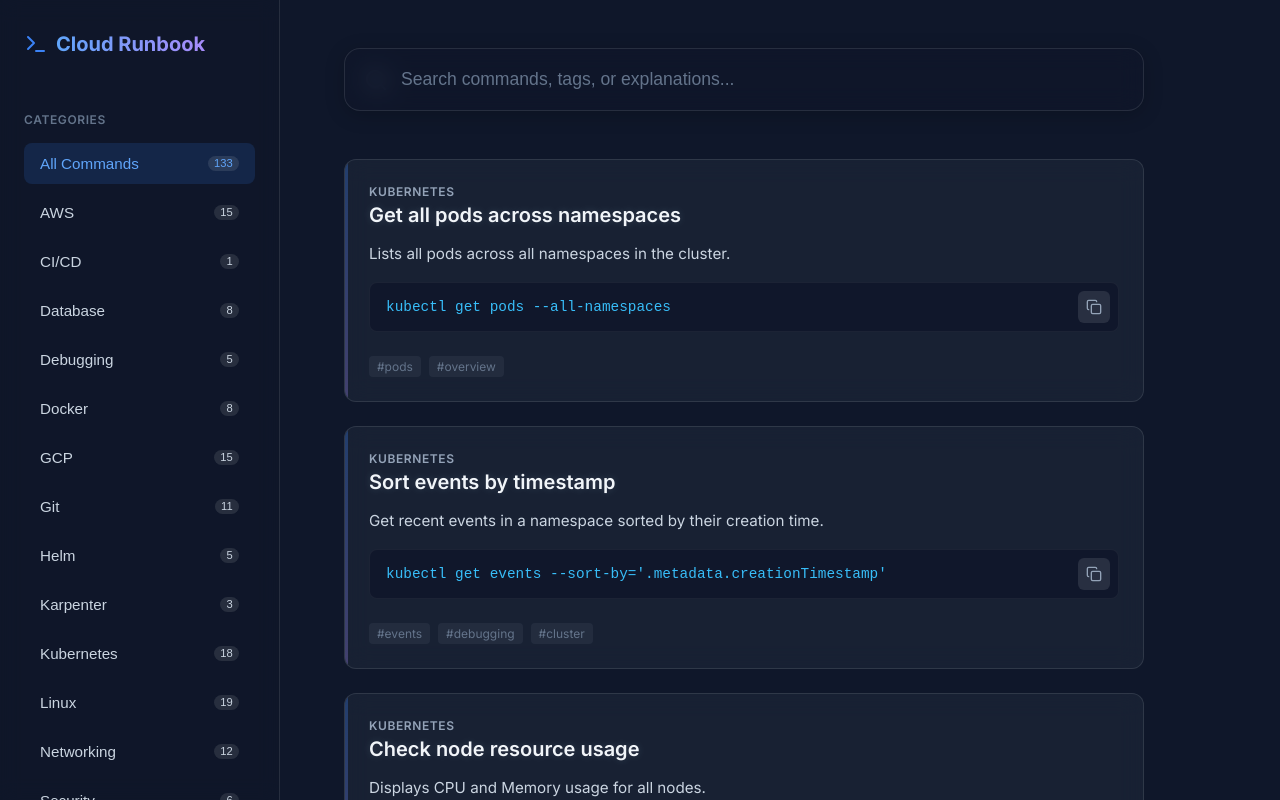
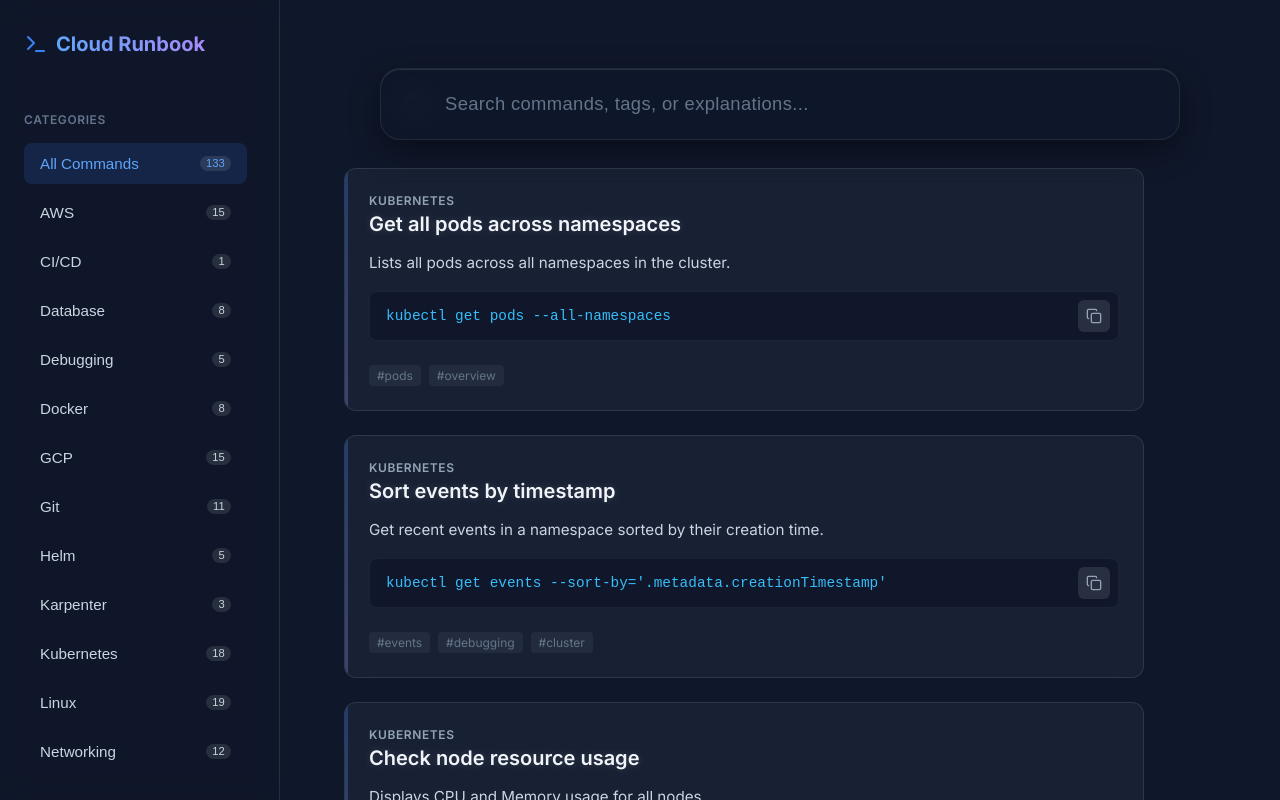
Before and after one commit to v-yash/yv-personal-cloud-runbook, a Next.js app: page / in a window 1280 px wide. Shown: the top 800 px of the page. Built offline with nearby package versions, Linux system fonts and the light colour scheme.

Commit message:
feat: Premium UI overhaul with staggered framer-motion animations and sidebar fixes

```diff
--- a/src/app/page.module.css
+++ b/src/app/page.module.css
@@ -21,35 +21,43 @@
   position: relative;
   width: 100%;
   max-width: 800px;
+  margin: 0 auto;
+  transform: translateY(20px);
+  z-index: 50;
 }
 
 .searchIcon {
   position: absolute;
-  left: 1.25rem;
+  left: 1.5rem;
   top: 50%;
   transform: translateY(-50%);
   pointer-events: none;
+  color: #60a5fa;
+  width: 22px;
+  height: 22px;
 }
 
 .searchInput {
   width: 100%;
-  padding: 1.25rem 1.25rem 1.25rem 3.5rem;
-  font-size: 1.1rem;
-  background: rgba(15, 23, 42, 0.6);
-  backdrop-filter: blur(12px);
-  -webkit-backdrop-filter: blur(12px);
-  border: 1px solid rgba(255, 255, 255, 0.1);
-  border-radius: 16px;
+  padding: 1.5rem 1.5rem 1.5rem 4rem;
+  font-size: 1.15rem;
+  background: rgba(15, 23, 42, 0.7);
+  backdrop-filter: blur(16px);
+  -webkit-backdrop-filter: blur(16px);
+  border: 1px solid rgba(255, 255, 255, 0.08);
+  border-radius: 20px;
   color: #fff;
   outline: none;
-  transition: all 0.2s ease;
-  box-shadow: 0 4px 20px rgba(0, 0, 0, 0.2);
+  transition: all 0.3s cubic-bezier(0.4, 0, 0.2, 1);
+  box-shadow: 0 10px 30px rgba(0, 0, 0, 0.4), inset 0 1px 0 rgba(255,255,255,0.1);
+  letter-spacing: 0.02em;
 }
 
 .searchInput:focus {
-  border-color: #3b82f6;
-  background: rgba(15, 23, 42, 0.8);
-  box-shadow: 0 0 0 2px rgba(59, 130, 246, 0.2), 0 4px 20px rgba(0, 0, 0, 0.3);
+  border-color: rgba(96, 165, 250, 0.5);
+  background: rgba(15, 23, 42, 0.85);
+  box-shadow: 0 0 0 2px rgba(59, 130, 246, 0.2), 0 20px 40px rgba(0, 0, 0, 0.5), inset 0 1px 0 rgba(255,255,255,0.1);
+  transform: translateY(-2px);
 }
 
 .searchInput::placeholder {
--- a/src/app/page.tsx
+++ b/src/app/page.tsx
@@ -68,15 +68,38 @@ export default function Home() {
         </div>
 
         <div className={styles.commandsContainer}>
-          <AnimatePresence>
+          <AnimatePresence mode="wait">
             {filteredCommands.length > 0 ? (
-              filteredCommands.map(cmd => (
-                <CommandCard key={cmd.id} command={cmd} />
-              ))
+              <motion.div
+                key={activeCategory || searchQuery || "all"}
+                initial="hidden"
+                animate="show"
+                variants={{
+                  hidden: { opacity: 0 },
+                  show: {
+                    opacity: 1,
+                    transition: { staggerChildren: 0.04 }
+                  }
+                }}
+              >
+                {filteredCommands.map(cmd => (
+                  <motion.div
+                    key={cmd.id}
+                    variants={{
+                      hidden: { opacity: 0, y: 20 },
+                      show: { opacity: 1, y: 0, transition: { type: "spring", stiffness: 300, damping: 24 } }
+                    }}
+                  >
+                    <CommandCard command={cmd} />
+                  </motion.div>
+                ))}
+              </motion.div>
             ) : (
               <motion.div
-                initial={{ opacity: 0 }}
-                animate={{ opacity: 1 }}
+                key="empty"
+                initial={{ opacity: 0, scale: 0.95 }}
+                animate={{ opacity: 1, scale: 1 }}
+                exit={{ opacity: 0, scale: 0.95 }}
                 className={styles.noResults}
               >
                 No commands found. Try adjusting your search or category.
--- a/src/components/CommandCard.tsx
+++ b/src/components/CommandCard.tsx
@@ -24,9 +24,9 @@ export default function CommandCard({ command }: Props) {
       className={`glass ${styles.card}`}
       initial={{ opacity: 0, y: 20 }}
       animate={{ opacity: 1, y: 0 }}
-      exit={{ opacity: 0, y: -20 }}
-      whileHover={{ scale: 1.01 }}
-      transition={{ duration: 0.2 }}
+      exit={{ opacity: 0, scale: 0.95 }}
+      whileHover={{ y: -5, scale: 1.01, boxShadow: "0 20px 40px rgba(0,0,0,0.5)" }}
+      transition={{ type: "spring", stiffness: 400, damping: 30 }}
     >
       <div className={styles.header}>
         <span className={styles.category}>{command.category}</span>
--- a/src/components/Sidebar.module.css
+++ b/src/components/Sidebar.module.css
@@ -32,6 +32,18 @@
   display: flex;
   flex-direction: column;
   gap: 0.5rem;
+  overflow-y: auto;
+  flex: 1;
+  padding-right: 0.5rem;
+}
+
+.nav::-webkit-scrollbar {
+  display: none;
+}
+
+.nav {
+  -ms-overflow-style: none;  /* IE and Edge */
+  scrollbar-width: none;  /* Firefox */
 }
 
 .navTitle {
```
